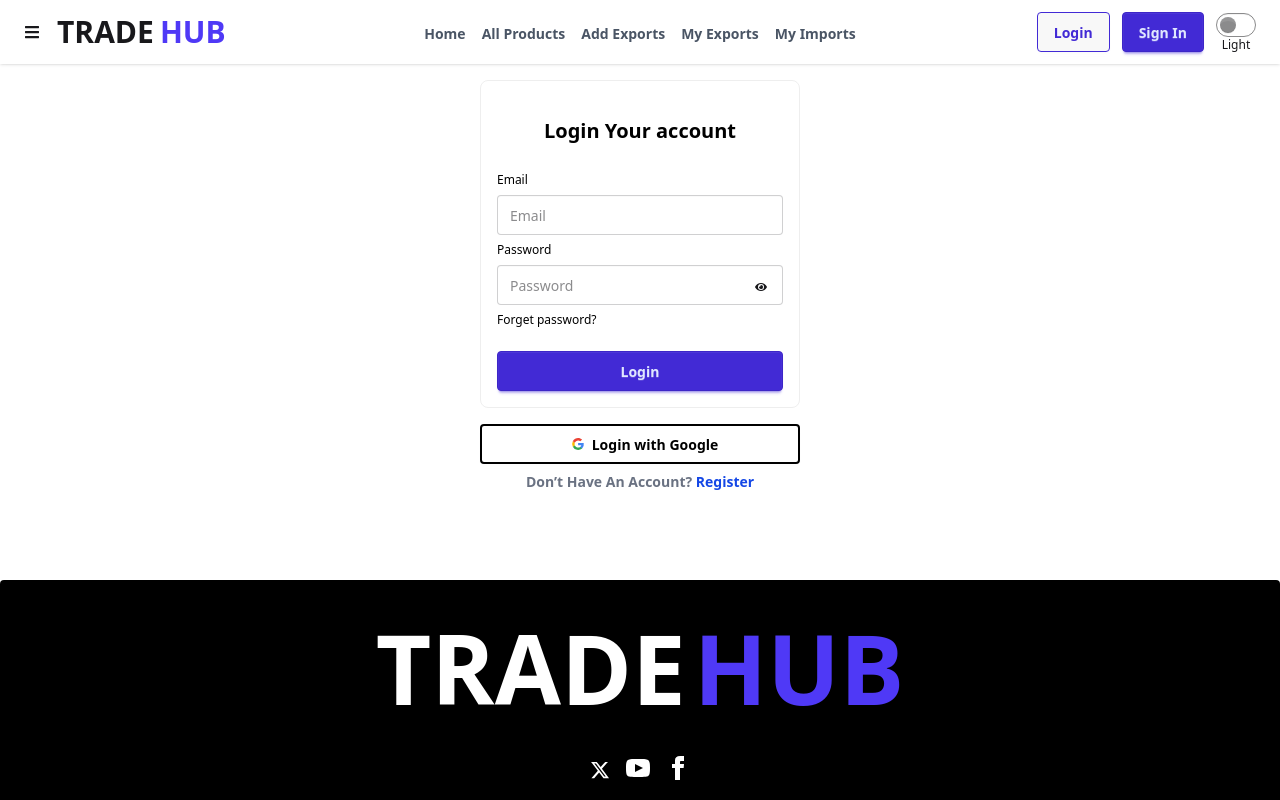
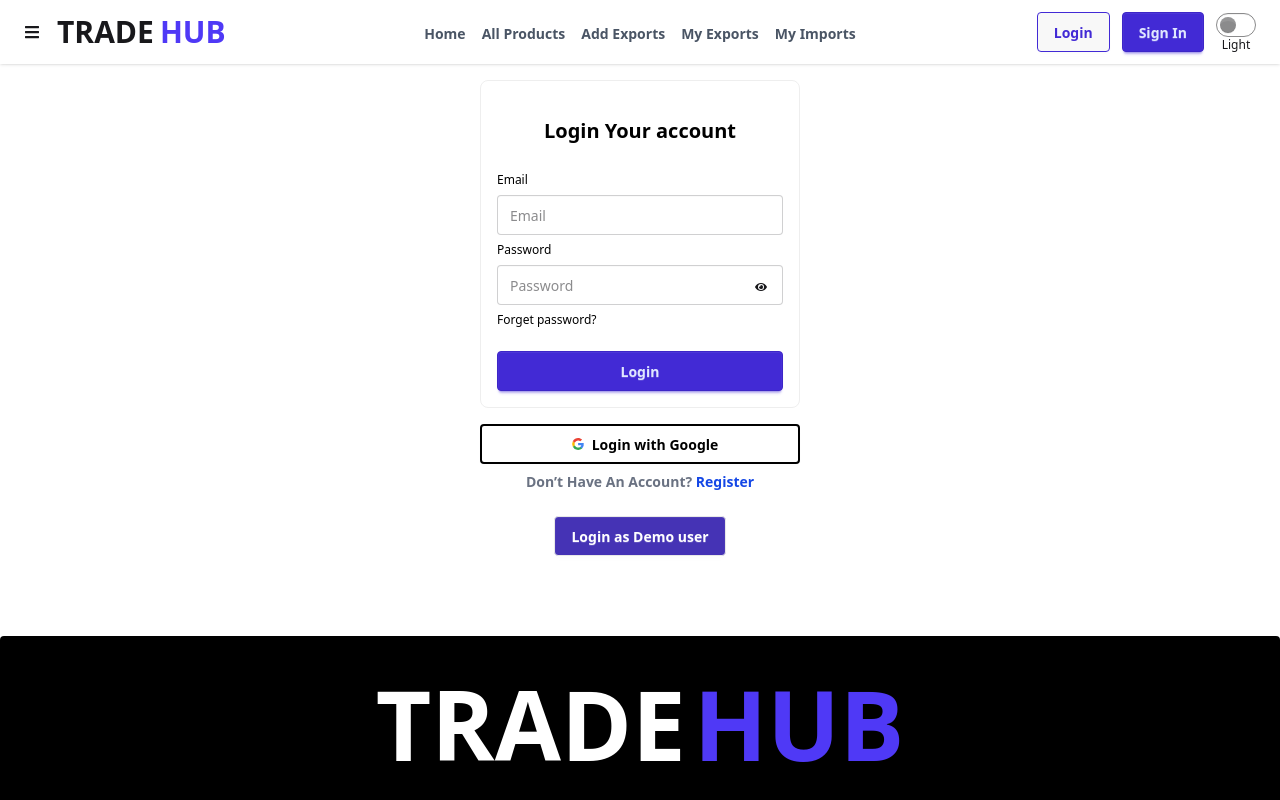
Before and after one commit to Shaifuzzman-Ratul/Import-Export-Hub, a React (Vite) app: page /login in a window 1280 px wide. Shown: the top 800 px of the page. Built offline with nearby package versions, Linux system fonts and the light colour scheme; no server answers.

Commit message:
impliment Authentication & Authorization part

```diff
--- a/src/Pages/Auth/Login.jsx
+++ b/src/Pages/Auth/Login.jsx
@@ -1,4 +1,4 @@
-import React, { useEffect, useState } from 'react';
+import React, { useContext, useEffect, useState } from 'react';
 import { Link, useLocation, useNavigate } from 'react-router';
 import toast, { Toaster } from 'react-hot-toast';
 import { FaEye, FaEyeSlash } from 'react-icons/fa';
@@ -7,20 +7,23 @@
 import { Helmet } from "react-helmet";
 
 const Login = () => {
-    const { LogIn, googleRegister, setUser } = React.useContext(AuthContext);
+    const { Login, googleRegister, setUser } = useContext(AuthContext);
     const location = useLocation();
     const navigate = useNavigate();
     const [show, setShow] = useState(false);
     const [Email, setEmail] = useState("");
+    const [password, setPassword] = useState('');
+
 
     const handleShow = () => setShow(!show);
 
     const handleLogin = (e) => {
         e.preventDefault();
-        const email = e.target.email.value;
-        const password = e.target.password.value;
+        // const email = e.target.email.value;
+        // const password = e.target.password.value;
+        // console.log(Email, password);
 
-        if (!email) {
+        if (!Email) {
             toast.error("Email is required!");
             return;
         }
@@ -40,9 +43,10 @@
             toast.error("Password must contain at least one uppercase letter!");
             return;
         }
+        console.log(Email, password);
 
-        setEmail(email);
-        LogIn(email, password)
+        setEmail(Email);
+        Login(Email, password)
             .then(() => {
                 toast.success('Successfully Logged In!');
                 navigate(location.state ? location.state : "/");
@@ -68,7 +72,23 @@
                 toast.error(error.message);
             });
     };
+    const handleDemo = () => {
+        const demoEmail = "demo@user.com";
+        const demoPassword = "1234@aB";
 
+        setEmail(demoEmail);
+        setPassword(demoPassword);
+
+        // await for state update, then login
+        setTimeout(() => {
+            Login(demoEmail, demoPassword)
+                .then(() => {
+                    toast.success("Logged in as Demo User!");
+                    navigate("/");
+                })
+                .catch((error) => toast.error(error.message));
+        }, 100);
+    };
     useEffect(() => {
         Aos.init({
             duration: 1000,
@@ -94,8 +114,7 @@
                         className="input"
                         placeholder="Email"
                         onChange={(e) => setEmail(e.target.value)}
-                        value={Email}
-                        required
+                        value={Email} required
                     />
 
                     <label className="label text-black">Password</label>
@@ -104,6 +123,9 @@
                         type={show ? "text" : "password"}
                         className="input"
                         placeholder="Password"
+                        value={password}
+                        onChange={(e) => setPassword(e.target.value)}
+
                         required
                     />
                     <span className='absolute right-8 top-50 cursor-pointer z-30' onClick={handleShow}>
@@ -114,7 +136,7 @@
                     <button type='submit' className="btn  mt-4 w-full btn-primary">Login</button>
                 </fieldset>
             </form>
-
+            {/* <button type='submit' className="btn  mt-4  btn-primary w-[ 100px]">Login</button> */}
             <div className="mt-4 text-center">
                 <button onClick={handleGoogle} className="btn pl-22 pr-20 border-2 border-black bg-white text-black">
                     <svg aria-label="Google logo" width="16" height="16" xmlns="http://www.w3.org/2000/svg" viewBox="0 0 512 512">
@@ -131,6 +153,7 @@
                 <p className='text-sm font-semibold text-gray-500 text-center p-2'>
                     Don’t Have An Account? <Link to="/register"><span className='text-blue-700'>Register</span></Link>
                 </p>
+                <button onClick={handleDemo} className="btn  mt-4 text-white  bg-[#4533b5] w-[ 100px]">Login as Demo user</button>
             </div>
         </div>
     );
```
